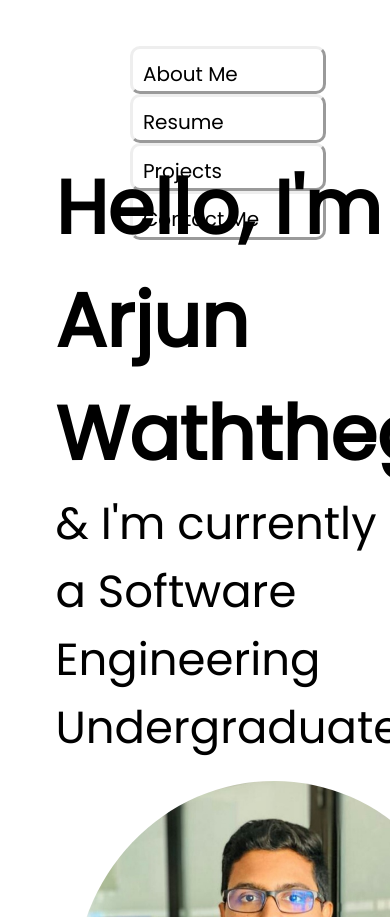
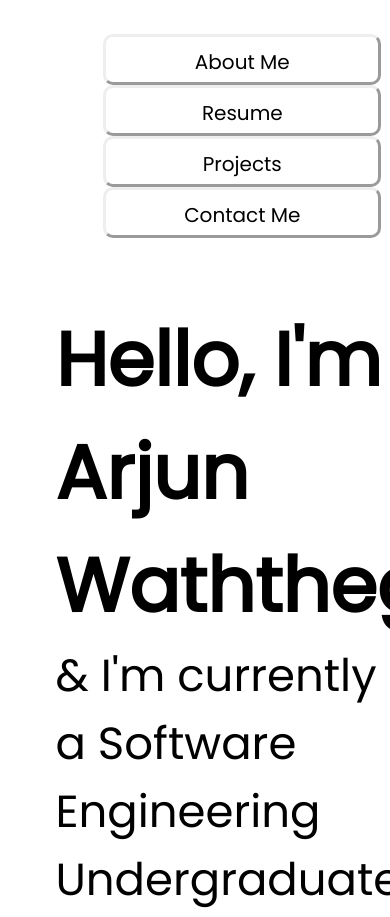
Before and after one commit to ArjunUthpala/MyPortfolio, a plain HTML site: page index.html in a window 390 px wide. Shown: the top 917 px of the page. Drawn offline with Linux system fonts and the light colour scheme.

Commit message:
style on nav bar

```diff
--- a/style.css
+++ b/style.css
@@ -132,6 +132,19 @@ width:99%
   vertical-align: middle;
   flex-wrap: wrap;
   padding: 25px 25px 25px 25px;
+
+}
+
+.navcontainer {
+  width: 80%;
+  display: flex;
+  flex-direction: column;
+  vertical-align: right;
+  flex-wrap: wrap;
+  padding: 1cm ;
+  padding-left:0px;
+
+
 }
 
 .name {
@@ -209,6 +222,7 @@ width:99%
     flex-direction: column;
     align-content: center;
     justify-content: center;
+
   }
 
   .box{
@@ -216,17 +230,19 @@ width:99%
 	padding: 10px 10px 2.5px 10px;
 	height: 100px;
 	border-radius:10px;
-border-width:medium;
-
+border-width:small;
+text-align:center;
+	justify-content: space-between;
 }
 }
 
 .box{
 	border-style: outset;
-	padding: 10px 10px 2.5px 10px;
+	padding: 10px 10px 5px 10px;
 	height: 40px;
 	border-radius:10px;
 border-width:medium;
+
 
 }
 
@@ -244,12 +260,17 @@ border-width:medium;
 }
 
 .splitnav{
-
+  padding: 1cm;
   display: flex;
     align-self: center;
     flex-direction: row;
     align-content: center;
-    justify-content: center;
+    /*justify-content: center;*/
+	flex-wrap: nowrap;
+  justify-content: space-evenly;
+  font-size: 20px;
+
+
 }
 
 @media (max-width: 1200px) {
@@ -261,11 +282,19 @@ border-width:medium;
 
 	font-size: 20px;
   font-family: "Poppins";
-  padding: 1cm;
+  padding: 2cm;
   flex-wrap: nowrap;
+  width:40%;
 
-  justify-content: space-evenly;
 
+
+ /* justify-content: space-evenly;
+
+    display: flex;
+    align-self: center;
+    flex-direction: column;
+    align-content: center;*/
+    justify-content: center;
   }
 
 .navsection {
```
